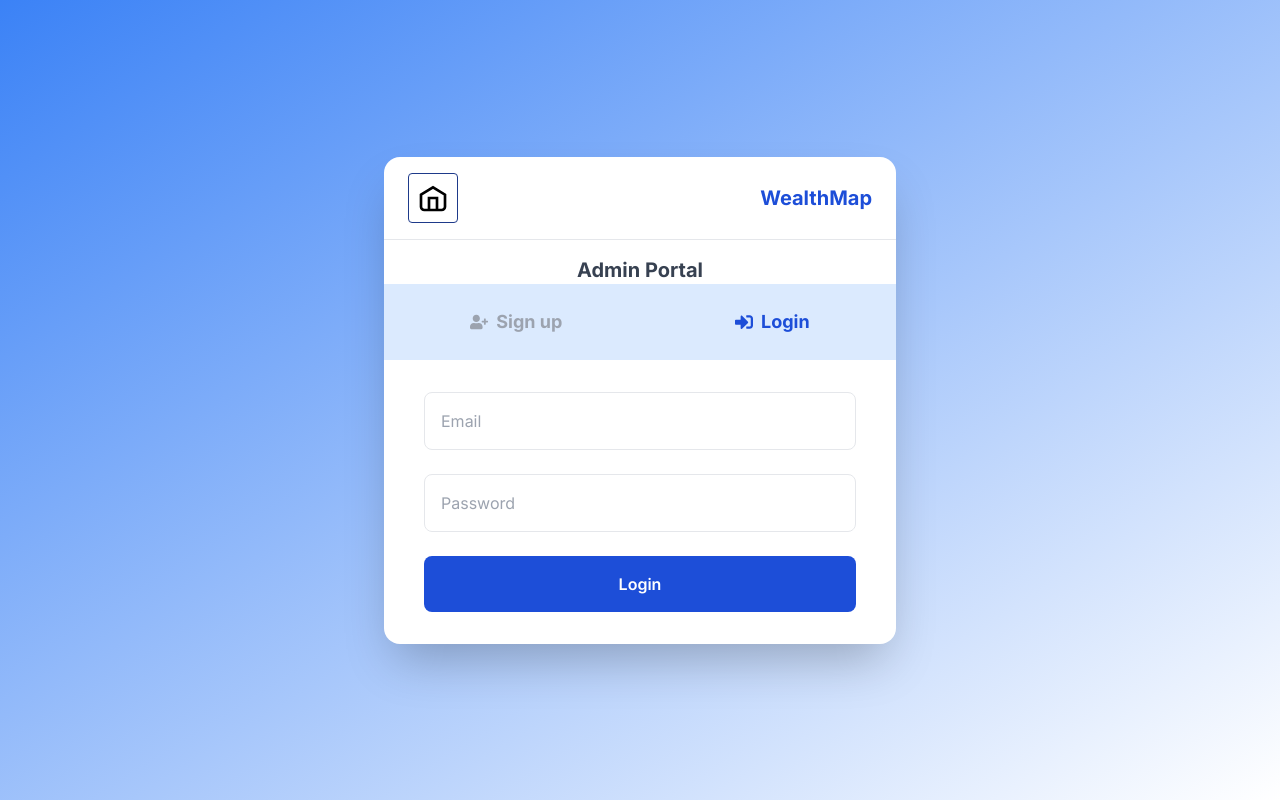
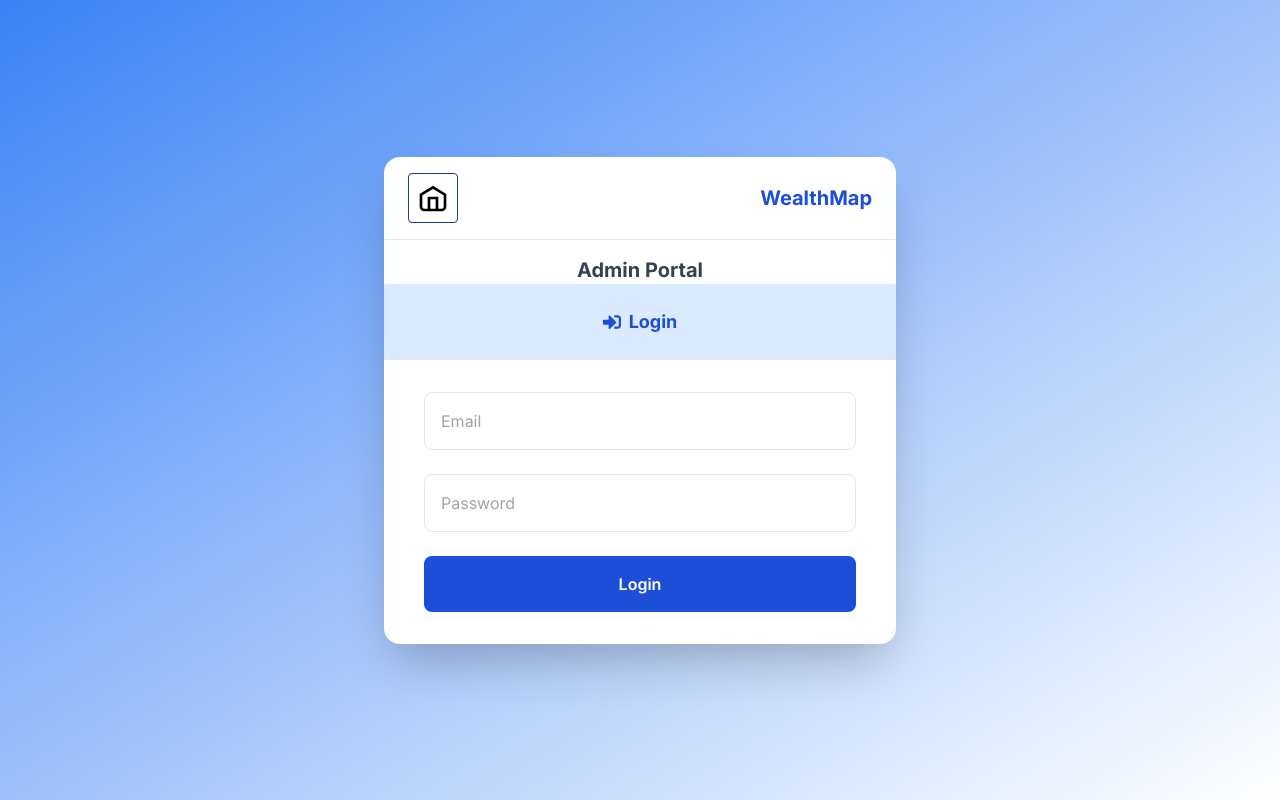
Before and after one commit to Raj-techs/WealthMap, a React (Vite) app: page /login/admin in a window 1280 px wide. Built offline with nearby package versions, Linux system fonts and the light colour scheme; the HTML template or start-up script is replaced by a standard one.

Commit message:
loginpage updated

```diff
--- a/src/pages/LoginPage.jsx
+++ b/src/pages/LoginPage.jsx
@@ -57,7 +57,9 @@ const AuthPage = () => {
     </h2>
 
     {/* Toggle Buttons */}
+    {/* Toggle Buttons */}
 <div className="flex justify-around py-6 bg-blue-100">
+  {role !== "admin" && ( // Only show Sign Up if not admin
     <button
       onClick={() => setIsLogin(false)}
       className={`flex items-center gap-2 text-lg font-bold transition ${
@@ -67,6 +69,7 @@ const AuthPage = () => {
       <FaUserPlus />
       Sign up
     </button>
+  )}
   <button
     onClick={() => setIsLogin(true)}
     className={`flex items-center gap-2 text-lg font-bold transition ${
```
Lines whose indentation alone changed are shown as unchanged.
